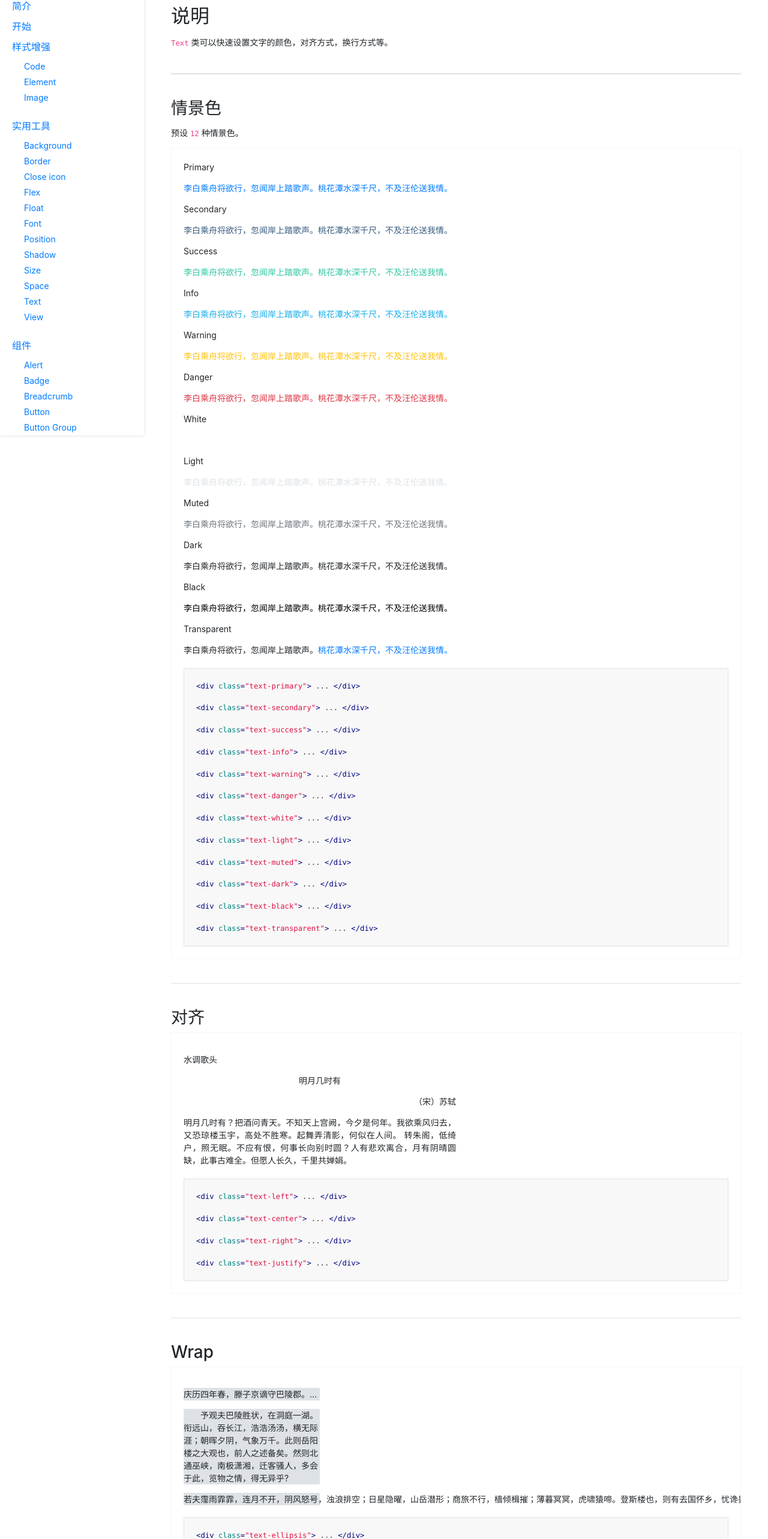
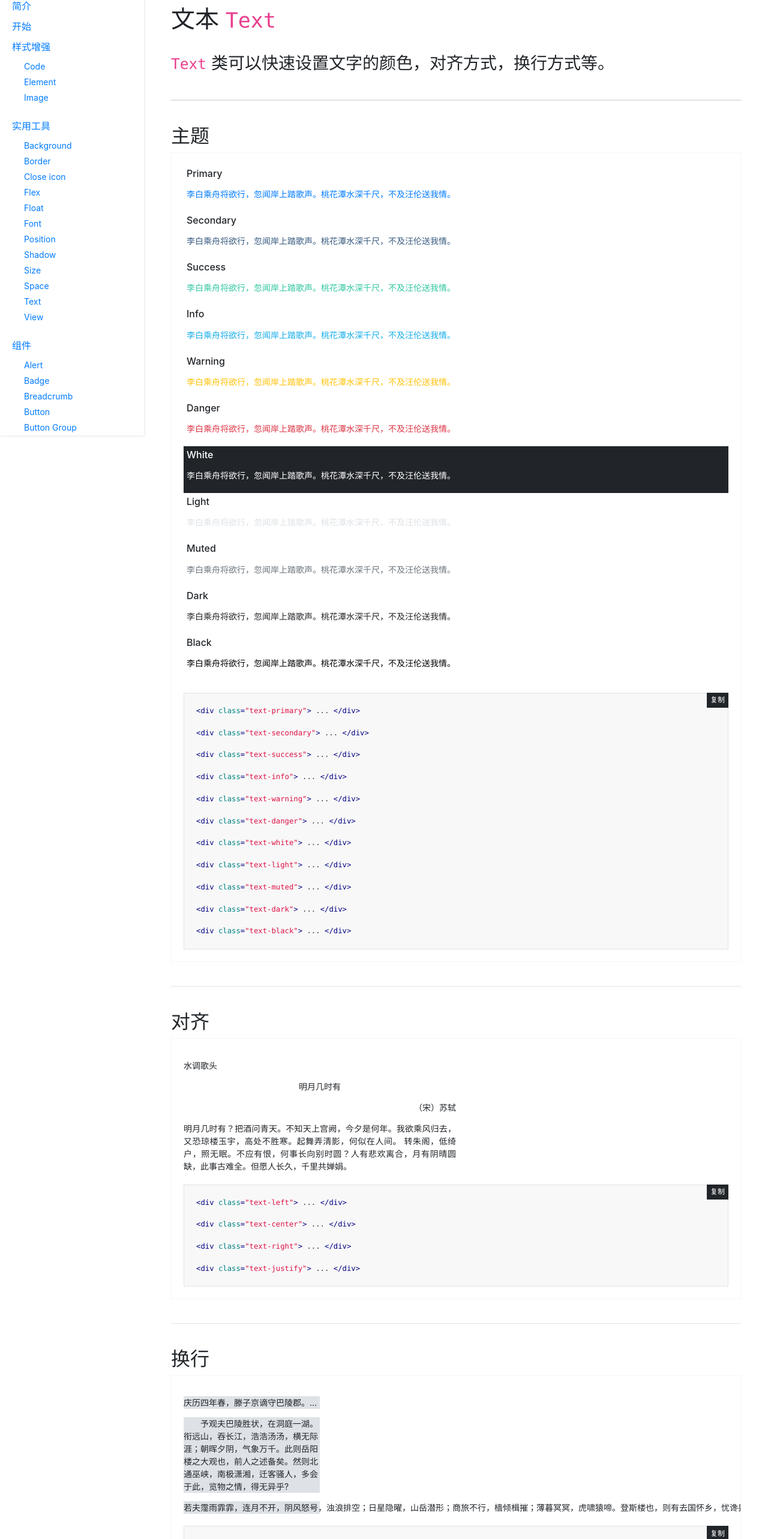
Before and after one commit to yayocn/yayocn-web, a React app: page /ricenoodle/utilities/text in a window 1280 px wide. Shown: the part 74-2640 px from the top of the page at 60% size. Built offline with nearby package versions, Linux system fonts and the light colour scheme.

Commit message:
improve text

```diff
--- a/src/view/ricenoodle/utilities/Text.js
+++ b/src/view/ricenoodle/utilities/Text.js
@@ -6,7 +6,7 @@ import common from '../../../../public/scss/common.scss'
 import style from '../style.scss';
 
 const TEXT = {
-  situation: [
+  theme: [
     { title: 'Primary', subTitle: '', className: 'text-primary', },
     { title: 'Secondary', subTitle: '', className: 'text-secondary', },
     { title: 'Success', subTitle: '', className: 'text-success', },
@@ -18,7 +18,6 @@ const TEXT = {
     { title: 'Muted', subTitle: '', className: 'text-muted', },
     { title: 'Dark', subTitle: '', className: 'text-dark', },
     { title: 'Black', subTitle: '', className: 'text-black', },
-    { title: 'Transparent', subTitle: '', className: 'text-transparent', },
   ],
   alignment: [
     { title: 'Left', key: 'left', subTitle: '水调歌头', className: 'text-left', },
@@ -65,32 +64,32 @@ export default class Text extends Component {
   render () {
     return (
       <PageWrapper>
-        <h2>说明</h2>
-        <p><code>Text</code> 类可以快速设置文字的颜色，对齐方式，换行方式等。</p>
+        <h1>文本 <code>Text</code></h1>
+        <p className="font-2x font-100"><code>Text</code> 类可以快速设置文字的颜色，对齐方式，换行方式等。</p>
 
         <div className="divider divider-bold divider-lg"></div>
 
-        <h3>情景色</h3>
-        <p>预设 <code>12</code> 种情景色。</p>
+        <h2>主题</h2>
         <div className={classnames(style['util-text'])}>
           <div className="row">
             <div className="col-12">
               <div className={classnames(common['feature-example'])}>
                 <div className={classnames(common['example-view'])}>
                   {
-                    TEXT.situation.map((item, index) => {
+                    TEXT.theme.map((item, index) => {
                       return (
-                        <div className={classnames('mb-10')} key={index} >
-                          {item.title}<p className={item.className}>李白乘舟将欲行，忽闻岸上踏歌声。<a className={classnames(item.className)}>桃花潭水深千尺，不及汪伦送我情。</a></p>
+                        <div className={classnames('p-5', {'bg-dark text-white': item.title === 'White'})} key={index} >
+                          <h6>{item.title}</h6>
+                          <p className={item.className}>李白乘舟将欲行，忽闻岸上踏歌声。<a className={classnames(item.className)}>桃花潭水深千尺，不及汪伦送我情。</a></p>
                         </div>
                       );
                     })
                   }
                 </div>
                 <div className={classnames(common['example-code'])}>
-                  <Highlight copyBtn={false}>
+                  <Highlight>
                     {
-                      this.createCode('situation')
+                      this.createCode('theme')
                     }
                   </Highlight>
                 </div>
@@ -100,7 +99,7 @@ export default class Text extends Component {
         </div>
 
         <div className="divider divider-lg"></div>
-        <h3>对齐</h3>
+        <h2>对齐</h2>
         <div className={classnames(style['util-text'])}>
           <div className="row">
             <div className="col-12">
@@ -117,7 +116,7 @@ export default class Text extends Component {
                   }
                 </div>
                 <div className={classnames(common['example-code'])}>
-                  <Highlight copyBtn={false}>
+                  <Highlight>
                     {
                       this.createCode('alignment')
                     }
@@ -129,7 +128,7 @@ export default class Text extends Component {
         </div>
 
         <div className="divider divider-lg"></div>
-        <h3>Wrap</h3>
+        <h2>换行</h2>
         <div className={classnames(style['util-text'])}>
           <div className="row">
             <div className="col-12">
@@ -146,7 +145,7 @@ export default class Text extends Component {
                   }
                 </div>
                 <div className={classnames(common['example-code'])}>
-                  <Highlight copyBtn={false}>
+                  <Highlight>
                     {
                       this.createCode('wrap')
                     }
@@ -158,7 +157,7 @@ export default class Text extends Component {
         </div>
 
         <div className="divider divider-lg"></div>
-        <h3>变形</h3>
+        <h2>变形</h2>
         <div className={classnames(style['util-text'])}>
           <div className="row">
             <div className="col-12">
@@ -175,7 +174,7 @@ export default class Text extends Component {
                   }
                 </div>
                 <div className={classnames(common['example-code'])}>
-                  <Highlight copyBtn={false}>
+                  <Highlight>
                     {
                       this.createCode('transform')
                     }
@@ -187,7 +186,7 @@ export default class Text extends Component {
         </div>
 
         <div className="divider divider-lg"></div>
-        <h3>字体</h3>
+        <h2>字体</h2>
         <div className={classnames(style['util-text'])}>
           <div className="row">
             <div className="col-12">
@@ -204,7 +203,7 @@ export default class Text extends Component {
                   }
                 </div>
                 <div className={classnames(common['example-code'])}>
-                  <Highlight copyBtn={false}>
+                  <Highlight>
                     {
                       this.createCode('font')
                     }
```
